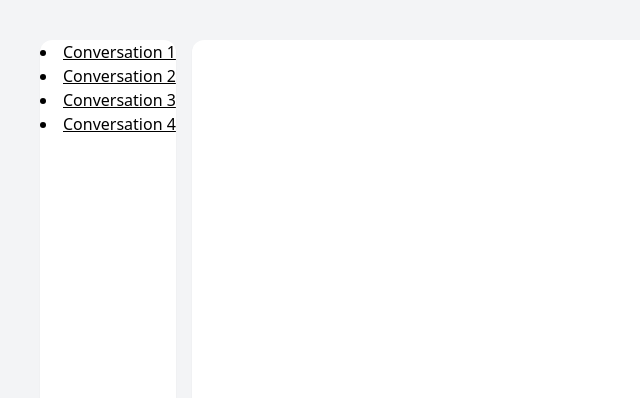
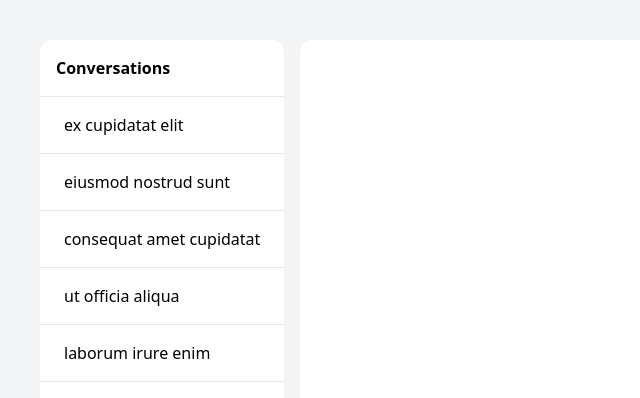
Before and after one commit to aaronconway7/blink-code-test, a Next.js app: page / in a window 1280 px wide. Shown: the top 398 px of the page, without its empty margins (0-640 px from the left). Built offline with nearby package versions, Linux system fonts and the light colour scheme.

Commit message:
sidebar w/ conversations using SWR via api route

```diff
--- /dev/null
+++ b/app/api/conversations/route.ts
@@ -0,0 +1,15 @@
+import { NextResponse } from 'next/server'
+import path from 'path'
+import { promises as fs } from 'fs'
+
+// https://vercel.com/guides/loading-static-file-nextjs-api-route
+export async function GET() {
+  const jsonDirectory = path.join(process.cwd(), 'data')
+  const fileContents = await fs.readFile(
+    jsonDirectory + '/conversations.json',
+    'utf8'
+  )
+  const obj = JSON.parse(fileContents)
+
+  return NextResponse.json(obj)
+}
--- /dev/null
+++ b/components/ConversationList.tsx
@@ -0,0 +1,51 @@
+'use client'
+
+import { useParams } from 'next/navigation'
+import Link from 'next/link'
+import { useMemo } from 'react'
+import useSWR from 'swr'
+import { compareDesc } from 'date-fns'
+import { Conversation as ConversationType } from '@/types/ConversationTypes'
+
+const fetcher = (url: string) => fetch(url).then((res) => res.json())
+
+export default function ConversationList() {
+  const params = useParams()
+  const { data, error, isLoading } = useSWR<ConversationType[]>(
+    '/api/conversations',
+    fetcher
+  )
+  const conversations = useMemo(
+    () =>
+      data?.sort((a: ConversationType, b: ConversationType) =>
+        compareDesc(new Date(a.last_updated), new Date(b.last_updated))
+      ) || [],
+    [data]
+  )
+
+  if (error) return <p>there is an erro!</p>
+  if (isLoading) return <p>loading...</p>
+
+  return (
+    <div>
+      <h2 id="list-title" className="p-4 font-bold border-b">
+        Conversations
+      </h2>
+      <ul aria-labelledby="list-title">
+        {conversations.map((conversation: ConversationType) => (
+          <li className="border-b" key={conversation.id}>
+            <Link
+              className="block py-4 px-6 hover:bg-blue-light hover:text-blue aria-[current=page]:bg-blue aria-[current=page]:text-white focus-within:outline-[#f9b133]"
+              href={`/${conversation.id}`}
+              aria-current={
+                params.conversationId === conversation.id ? 'page' : false
+              }
+            >
+              {conversation.name}
+            </Link>
+          </li>
+        ))}
+      </ul>
+    </div>
+  )
+}
--- a/components/Sidebar.tsx
+++ b/components/Sidebar.tsx
@@ -1,13 +1,10 @@
+import ConversationList from '@/components/ConversationList'
+
 export default function Sidebar() {
   return (
     <aside className="bg-white rounded-xl shadow-sm overflow-y-auto">
       <nav>
-        <u>
-          <li>Conversation 1</li>
-          <li>Conversation 2</li>
-          <li>Conversation 3</li>
-          <li>Conversation 4</li>
-        </u>
+        <ConversationList />
       </nav>
     </aside>
   )
--- /dev/null
+++ b/data/conversations.json
@@ -0,0 +1,207 @@
+[
+    {
+        "id": "5f58bcd7a88fab5f34df94d6",
+        "name": "eiusmod nostrud sunt",
+        "last_updated": "2020-05-04T03:37:18",
+        "messages": [
+            {
+                "id": "5f58bcd7352396fffbae8b6e",
+                "text": "Lorem labore ea et",
+                "last_updated": "2020-02-16T04:35:16"
+            },
+            {
+                "id": "5f58bcd7d95151eaa14ab8aa",
+                "text": "ex excepteur deserunt laboris",
+                "last_updated": "2020-08-18T11:16:45"
+            },
+            {
+                "id": "5f58bcd7f7745918c2252086",
+                "text": "dolore sunt reprehenderit cupidatat",
+                "last_updated": "2020-03-23T10:06:33"
+            }
+        ]
+    },
+    {
+        "id": "5f58bcd7200c90cfaac93778",
+        "name": "laborum irure enim",
+        "last_updated": "2020-01-18T02:37:10",
+        "messages": [
+            {
+                "id": "5f58bcd7fd44c584cdc6a3c3",
+                "text": "nostrud eiusmod non ut",
+                "last_updated": "2020-07-13T03:56:26"
+            },
+            {
+                "id": "5f58bcd7d5f9b5ff7c3f4216",
+                "text": "voluptate nulla commodo reprehenderit",
+                "last_updated": "2020-01-02T11:50:36"
+            },
+            {
+                "id": "5f58bcd7e7211b14921efa23",
+                "text": "quis laboris fugiat est",
+                "last_updated": "2020-02-11T06:04:03"
+            },
+            {
+                "id": "5f58bcd759c87fa1b24db871",
+                "text": "et aliqua nisi laborum",
+                "last_updated": "2020-09-07T10:33:39"
+            },
+            {
+                "id": "5f58bcd7587a80c99f3a28e6",
+                "text": "deserunt excepteur in eu",
+                "last_updated": "2020-02-08T01:22:02"
+            },
+            {
+                "id": "5f58bcd7bb6ee157a6ee7be4",
+                "text": "amet sunt veniam aute",
+                "last_updated": "2020-06-02T11:14:29"
+            },
+            {
+                "id": "5f58bcd76bf97a358212baab",
+                "text": "laboris commodo do aliqua",
+                "last_updated": "2020-04-19T10:27:37"
+            }
+        ]
+    },
+    {
+        "id": "5f58bcd7c23d93722017ccb6",
+        "name": "ex cupidatat elit",
+        "last_updated": "2020-05-15T06:24:26",
+        "messages": [
+            {
+                "id": "5f58bcd72dfebe40537c379e",
+                "text": "amet sint laborum ut",
+                "last_updated": "2020-05-14T12:24:10"
+            },
+            {
+                "id": "5f58bcd7b449b1cfae268ee1",
+                "text": "nostrud adipisicing Lorem aute",
+                "last_updated": "2020-07-31T04:26:38"
+            },
+            {
+                "id": "5f58bcd7357fd38a634ada62",
+                "text": "proident nisi in nulla",
+                "last_updated": "2020-07-13T12:50:37"
+            },
+            {
+                "id": "5f58bcd744483b63148b8620",
+                "text": "exercitation Lorem cillum elit",
+                "last_updated": "2020-07-25T07:29:04"
+            },
+            {
+                "id": "5f58bcd7bf8843d460502aad",
+                "text": "qui sint irure sunt",
+                "last_updated": "2020-02-24T03:21:14"
+            }
+        ]
+    },
+    {
+        "id": "5f58bcd7e81abbc8cde13cde",
+        "name": "ut officia aliqua",
+        "last_updated": "2020-02-23T11:08:58",
+        "messages": [
+            {
+                "id": "5f58bcd7a34519f19acd17ab",
+                "text": "anim dolor laboris nulla",
+                "last_updated": "2020-03-31T08:52:51"
+            },
+            {
+                "id": "5f58bcd78cc10cd1c1eab267",
+                "text": "deserunt reprehenderit deserunt eiusmod",
+                "last_updated": "2020-03-04T02:50:41"
+            },
+            {
+                "id": "5f58bcd7b1bd2b6c9c60103a",
+                "text": "cillum occaecat et culpa",
+                "last_updated": "2020-04-06T10:26:35"
+            },
+            {
+                "id": "5f58bcd7a42c13c4c10de5b6",
+                "text": "veniam et eiusmod eu",
+                "last_updated": "2020-06-27T01:06:41"
+            },
+            {
+                "id": "5f58bcd7334d5227c8db9520",
+                "text": "incididunt ullamco irure ut",
+                "last_updated": "2020-03-08T05:36:47"
+            },
+            {
+                "id": "5f58bcd750b3180330f4600f",
+                "text": "voluptate est eiusmod culpa",
+                "last_updated": "2020-07-26T11:58:12"
+            },
+            {
+                "id": "5f58bcd76fbc7df84b0a3cf4",
+                "text": "ipsum esse cupidatat sit",
+                "last_updated": "2020-04-11T06:57:03"
+            },
+            {
+                "id": "5f58bcd79c0390617f81a01f",
+                "text": "nostrud ut deserunt aute",
+                "last_updated": "2020-04-29T06:29:58"
+            },
+            {
+                "id": "5f58bcd72564603b846a41ac",
+                "text": "nisi do tempor non",
+                "last_updated": "2020-02-16T03:05:41"
+            }
+        ]
+    },
+    {
+        "id": "5f58bcd7a3d6fed0fd68b7a9",
+        "name": "consequat amet cupidatat",
+        "last_updated": "2020-04-08T06:45:00",
+        "messages": [
+            {
+                "id": "5f58bcd7c34da3af332cc958",
+                "text": "tempor elit sit incididunt",
+                "last_updated": "2020-06-15T06:40:25"
+            },
+            {
+                "id": "5f58bcd706ac7b83822c692f",
+                "text": "laboris commodo id anim",
+                "last_updated": "2020-04-08T06:26:18"
+            },
+            {
+                "id": "5f58bcd7e0a785e3e5516e47",
+                "text": "quis dolore occaecat irure",
+                "last_updated": "2020-07-10T06:56:34"
+            },
+            {
+                "id": "5f58bcd79d24061ede254048",
+                "text": "irure dolor nulla ullamco",
+                "last_updated": "2020-02-14T02:14:32"
+            },
+            {
+                "id": "5f58bcd7a6bf2527d1bde8cd",
+                "text": "mollit ipsum occaecat aute",
+                "last_updated": "2020-03-25T05:35:35"
+            },
+            {
+                "id": "5f58bcd79cac300d1980db1b",
+                "text": "ad cillum occaecat cupidatat",
+                "last_updated": "2020-08-01T07:23:38"
+            },
+            {
+                "id": "5f58bcd75e712600083cd4e6",
+                "text": "incididunt excepteur qui magna",
+                "last_updated": "2020-04-17T04:37:53"
+            },
+            {
+                "id": "5f58bcd7e99102f90e2c9130",
+                "text": "labore aute ad laborum",
+                "last_updated": "2020-03-15T10:43:57"
+            },
+            {
+                "id": "5f58bcd7f7f92c4b24287bbd",
+                "text": "ad esse sunt dolor",
+                "last_updated": "2020-05-16T11:17:31"
+            },
+            {
+                "id": "5f58bcd7494bcc51e9df2d4e",
+                "text": "nisi pariatur quis ut",
+                "last_updated": "2020-01-21T05:19:04"
+            }
+        ]
+    }
+]
--- a/package.json
+++ b/package.json
@@ -13,12 +13,14 @@
     "@types/react": "18.2.14",
     "@types/react-dom": "18.2.6",
     "autoprefixer": "10.4.14",
+    "date-fns": "^2.30.0",
     "eslint": "8.44.0",
     "eslint-config-next": "13.4.7",
     "next": "13.4.7",
     "postcss": "8.4.24",
     "react": "18.2.0",
     "react-dom": "18.2.0",
+    "swr": "^2.2.0",
     "tailwindcss": "3.3.2",
     "typescript": "5.1.6"
   }
--- a/tailwind.config.js
+++ b/tailwind.config.js
@@ -7,10 +7,12 @@ module.exports = {
   ],
   theme: {
     extend: {
-      backgroundImage: {
-        'gradient-radial': 'radial-gradient(var(--tw-gradient-stops))',
-        'gradient-conic':
-          'conic-gradient(from 180deg at 50% 50%, var(--tw-gradient-stops))',
+      colors: {
+        blue: {
+          light: '#e6edfb',
+          DEFAULT: '#004bd6',
+          dark: '#0030b5',
+        },
       },
     },
   },
--- /dev/null
+++ b/types/ConversationTypes.ts
@@ -0,0 +1,12 @@
+export interface Conversation {
+  id: string
+  last_updated: string
+  name: string
+  messages: Message[]
+}
+
+export interface Message {
+  id: string
+  text: string
+  last_updated: string
+}
```
Also changed, not shown: 1 other file (tests, documents, lock files or other folders).
